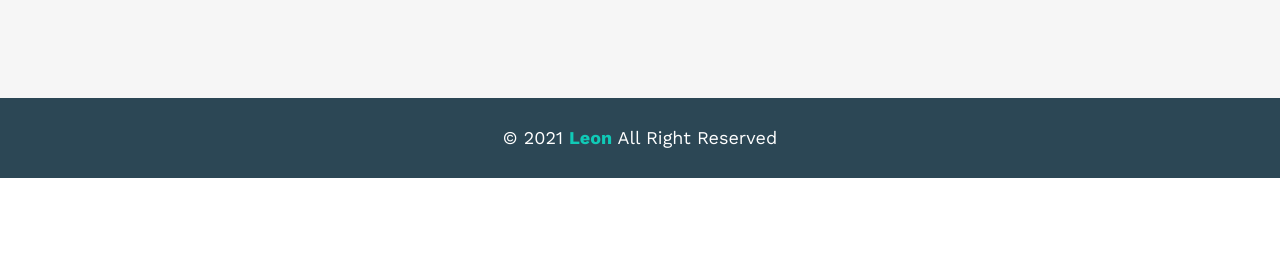
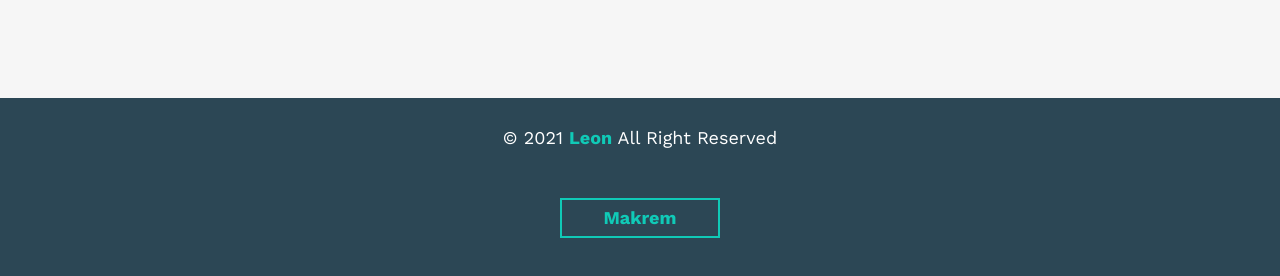
Before and after one commit to makremBarhoumi/MyFirstTemplate, a plain HTML site: page index.html in a window 1280 px wide. Shown: the part 3815-4091 px from the top of the page. Before the commit the page ends 3993 px from the top, so only its background shows below. Drawn offline with nearby package versions, Linux system fonts and the light colour scheme.

Commit message:
Add files via upload

```diff
--- a/css/style.css
+++ b/css/style.css
@@ -474,8 +474,45 @@ li:last-child a {
     font-size: 18px;
 }
 
-#footer span {
+#footer span, #footer a {
     color: var(--mainColor);
     font-weight: bold;
 }
+
+#footer a {
+    text-decoration: none;
+    display: block;
+    border: 2px solid var(--mainColor);
+    margin: 50px auto;
+    position: relative;
+    width: 160px;
+    height: 40px;
+    line-height: 36px;
+    text-align: center;
+    overflow: hidden;
+}
+
+#footer a::before {
+    content: attr(data-text);
+    position: absolute;
+    left: 0;
+    top: 0;
+    width: 100%;
+    transform: translateX(-100%);
+    transition: 0.3s;
+}
+
+#footer a span {
+    display: block;
+    transition: 0.3s;
+    /* overflow: hidden; */
+}
+
+#footer a:hover::before {
+    transform: translateX(0);
+}
+
+#footer a:hover span {
+    transform: translateX(100%);
+}
 /* End footer */
--- a/index.html
+++ b/index.html
@@ -203,6 +203,7 @@
 
     <div id="footer">
         &copy; 2021 <span>Leon</span> All Right Reserved
+        <a href="#" data-text="Barhoumi"><span>Makrem</span></a>
     </div>
 
     <!-- End footer -->
```
Also changed, not shown: css/normalize.css.
